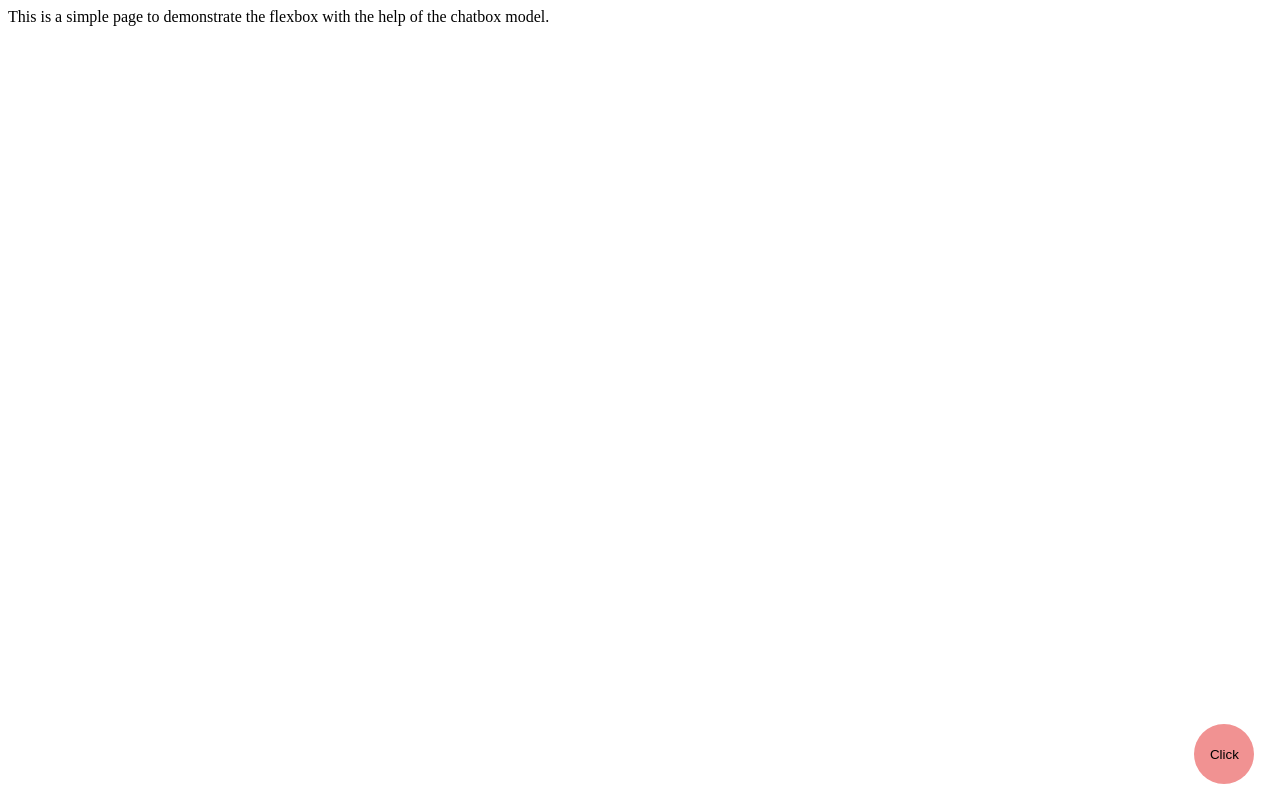
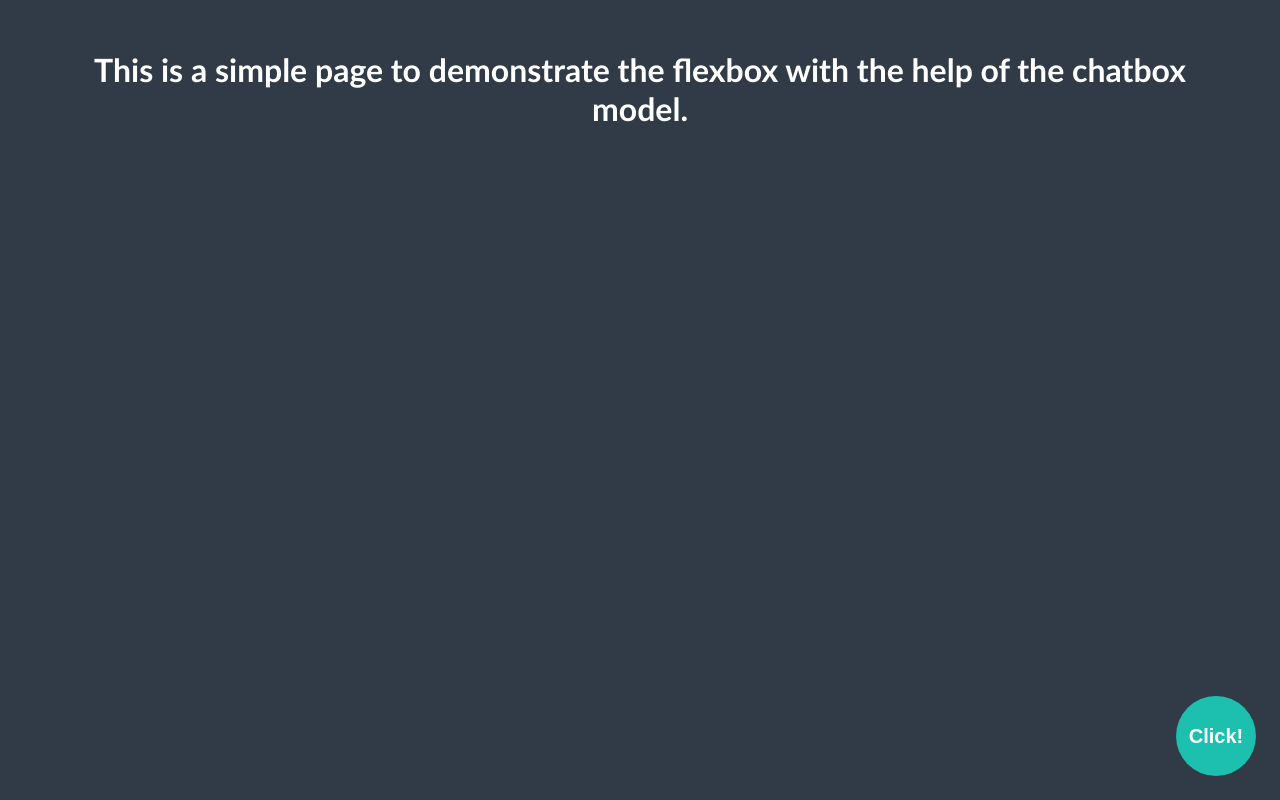
Before and after one commit to imarunagarwal/Flex-Demo, a plain HTML site: page index.html in a window 1280 px wide. Drawn offline with Linux system fonts and the light colour scheme.

Commit message:
Css Fixes

```diff
--- a/index.html
+++ b/index.html
@@ -8,7 +8,11 @@
     <link rel="stylesheet" href="./styles.css">
 </head>
 <body>
-    This is a simple page to demonstrate the flexbox with the help of the chatbox model.
+    <div class="heading">
+        <h1>
+            This is a simple page to demonstrate the flexbox with the help of the chatbox model.
+        </h1>
+    </div>
     <div class="parent">
         <div id="chatBox" class="chatBox hide">
             <div id="messages" class="messageBox">
@@ -18,7 +22,7 @@
                 <button onclick=sendButtonClick() class="sendButton">Send</button>
             </div>
         </div>
-        <button onclick=botClick() class="chatButton">Click</button>
+        <button onclick=botClick() class="chatButton">Click!</button>
     </div>
     <script src="./Index.js"></script>
 </body>
--- a/styles.css
+++ b/styles.css
@@ -1,12 +1,24 @@
+body{
+    background-color: #313b47;
+    font-family: 'Gill Sans', 'Gill Sans MT', Calibri, 'Trebuchet MS', sans-serif;
+    color: white;
+}
+
+.heading{
+    text-align: center;
+    margin: 50px;
+}
+
 .parent{
     position: absolute;
     display: flex;
     flex-direction: column;
-    bottom: 2%;
-    right:2%;
+    bottom: 1.5rem;
+    right:1.5rem;
 }
 
 .chatBox{
+    margin-bottom: .5rem;
     display: flex;
     flex-direction: column;
     justify-content: space-between;
@@ -17,16 +29,22 @@
 }
 
 .chatButton{
-    background-color: #eb6464b3;
+    font-weight: 700;
+    font-size: 1.25rem;
+    background-color: #1dbfaf;
+    color: white;
     align-self: flex-end;
-    height:60px;
-    width:60px;
+    height:80px;
+    width:80px;
     border-radius: 50%;
     border: none;
 }
 
 .sendButton{
-    background-color: #eb6464b3;
+    background-color: #1dbfaf;
+    color: white;
+    border: none;
+    border-radius: 0 0.25rem 0.25rem 0;
 }
 
 input:focus,
@@ -47,7 +65,7 @@ input:focus,
 }
 
 .message{
-    background-color: #eb6464b3;
+    background-color: #1dbfaf;
     color           : white;
     border-radius   : 0 8px 16px 0;
     padding         : 0.5rem;
@@ -60,6 +78,9 @@ input:focus,
 
 #inputMessage{
     flex-grow: 1;
+    height: 1.5rem;
+    border: none;
+    border-radius: 0.25rem 0 0 0.25rem;
 }
 
 .rightMessage{
@@ -75,11 +96,11 @@ input:focus,
 }
 
 ::-webkit-scrollbar-track {
-    box-shadow: inset 0 0 5px #eb6464b3;
+    box-shadow: inset 0 0 5px #1dbfaf;
     border-radius: 10px;
 }
 
 ::-webkit-scrollbar-thumb {
-    background:  #eb6464b3;
+    background:  #1dbfaf;
     border-radius: 10px;
 }
```
